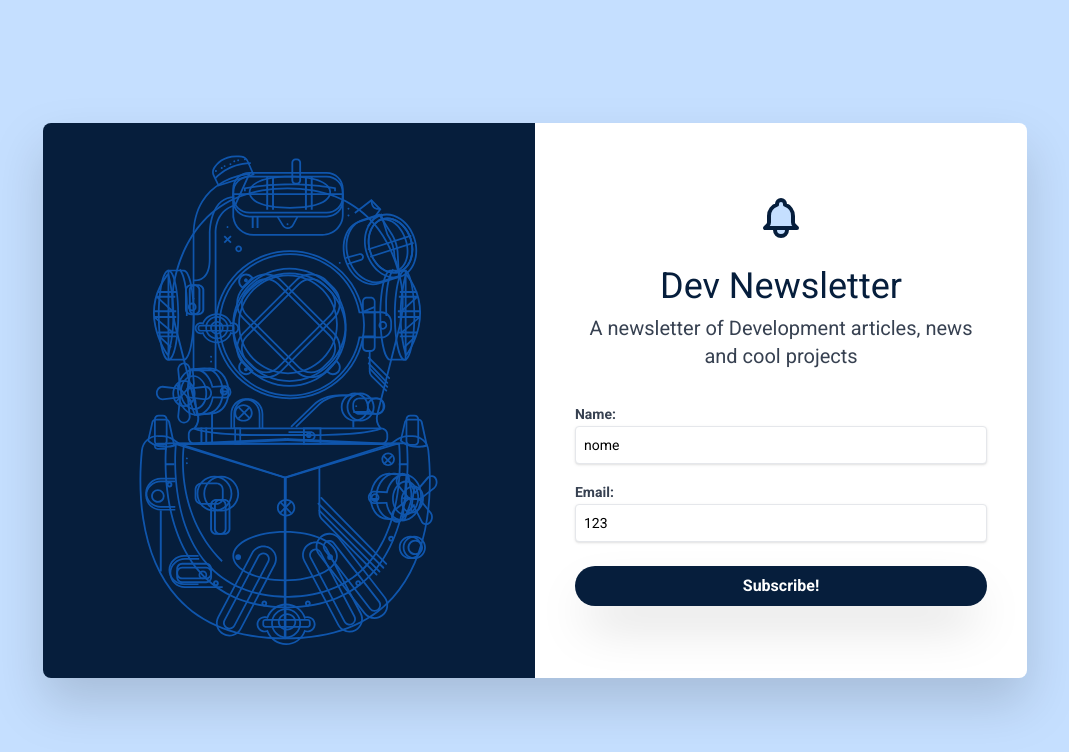
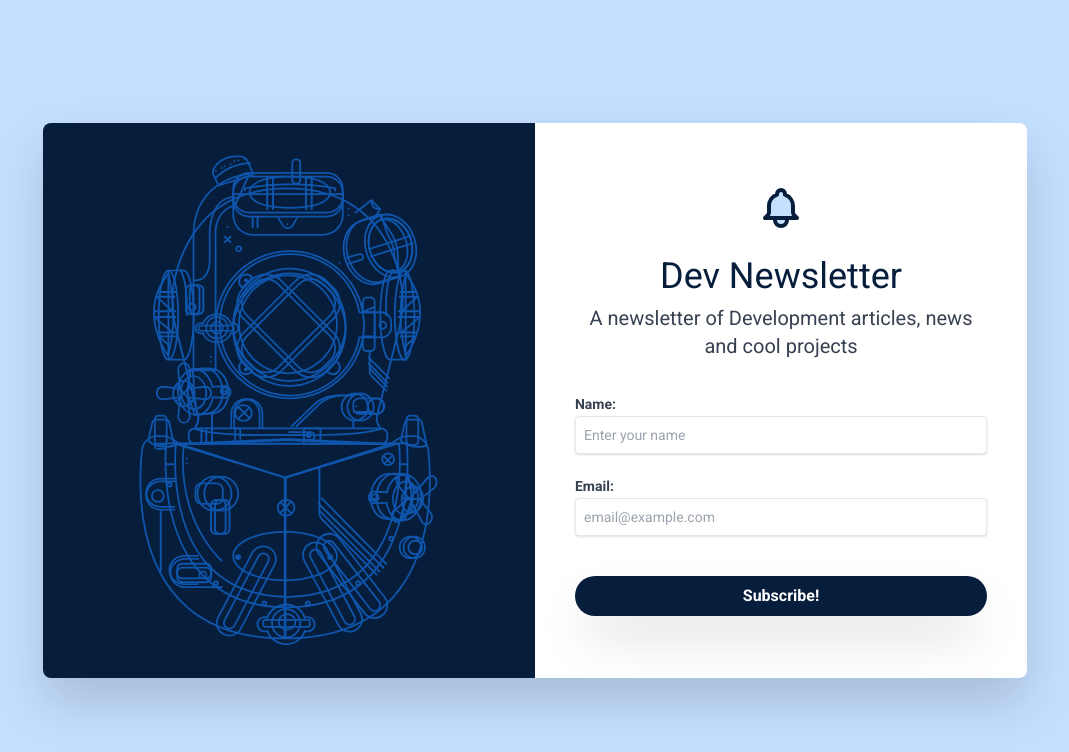
Before and after one commit to devcarolinealmeida/react-tailwind, a React (Create React App) app: page / in a window 1280 px wide. Shown: the top 752 px of the page, without its empty margins (105-1174 px from the left). Built offline with nearby package versions, Linux system fonts and the light colour scheme.

Commit message:
build: validate fields on form

```diff
--- a/src/Components/Form/index.jsx
+++ b/src/Components/Form/index.jsx
@@ -21,11 +21,25 @@ function useFormik({
     }
 }
 
+function validate(values) {
+    const errors = {};
+
+    if(!values.userEmail.includes('@')){
+        errors.userEmail = 'Please, insert a valid email';
+    } if (values.userName.length <= 1) {
+        errors.userName = 'This field is required'
+    }
+    return errors;
+}
+
 const Form = () => {
+    const [errors, setErrors] = useState({});
+
+
     const formik = useFormik({
         initialValues: {
-                userName: 'nome',
-                userEmail: '123'
+                userName: '',
+                userEmail: ''
         }
     });
 
@@ -33,10 +47,12 @@ const Form = () => {
   return (
     <form onSubmit={(event) => {
         event.preventDefault()
+        setErrors(validate(formik.values))
         console.log(formik.values)
     }}
         className="w-full">
-      <div className="mb-2">
+      <div className="mb-10">
+          <div className="mb-5">
               <label
                 htmlFor="userName"
                 className="text-sm font-bold text-gray-700 mb-2"
@@ -44,7 +60,7 @@ const Form = () => {
                 Name:
               </label>
               <input
-            className="text-sm w-full mb-4 pl-2 py-2 rounded border shadow focus:outline-none hover:border-hover"
+                className="text-sm w-full pl-2 py-2 rounded border shadow focus:outline-none hover:border-hover block"
                 type="text"
                 placeholder="Enter your name"
                 name="userName"
@@ -52,6 +68,9 @@ const Form = () => {
                 value={formik.values.userName}
                 onChange={formik.handleChange}
               />
+              {errors.userName && <span className="text-xs text-red-500 absolute mt-1">{errors.userName}</span>}
+          </div>
+          <div className="mb-5">
               <label
                 htmlFor="userEmail"
                 className="text-sm font-bold text-gray-700 mb-2"
@@ -59,14 +78,16 @@ const Form = () => {
                 Email:
               </label>
               <input
-            className="text-sm w-full mb-4 pl-2 py-2 rounded border shadow focus:outline-none hover:border-hover"
-            type="email"
+                className="text-sm w-full pl-2 py-2 rounded border shadow focus:outline-none hover:border-hover block"
+                type="text"
                 placeholder="email@example.com"
                 name="userEmail"
                 id="userEmail"
                 value={formik.values.userEmail}
                 onChange={formik.handleChange}
               />
+              {errors.userEmail && <span className="text-xs text-red-500 absolute mt-1">{errors.userEmail}</span>}
+          </div>
       </div>
       <Button />
     </form>
```
Lines whose indentation alone changed are shown as unchanged.
